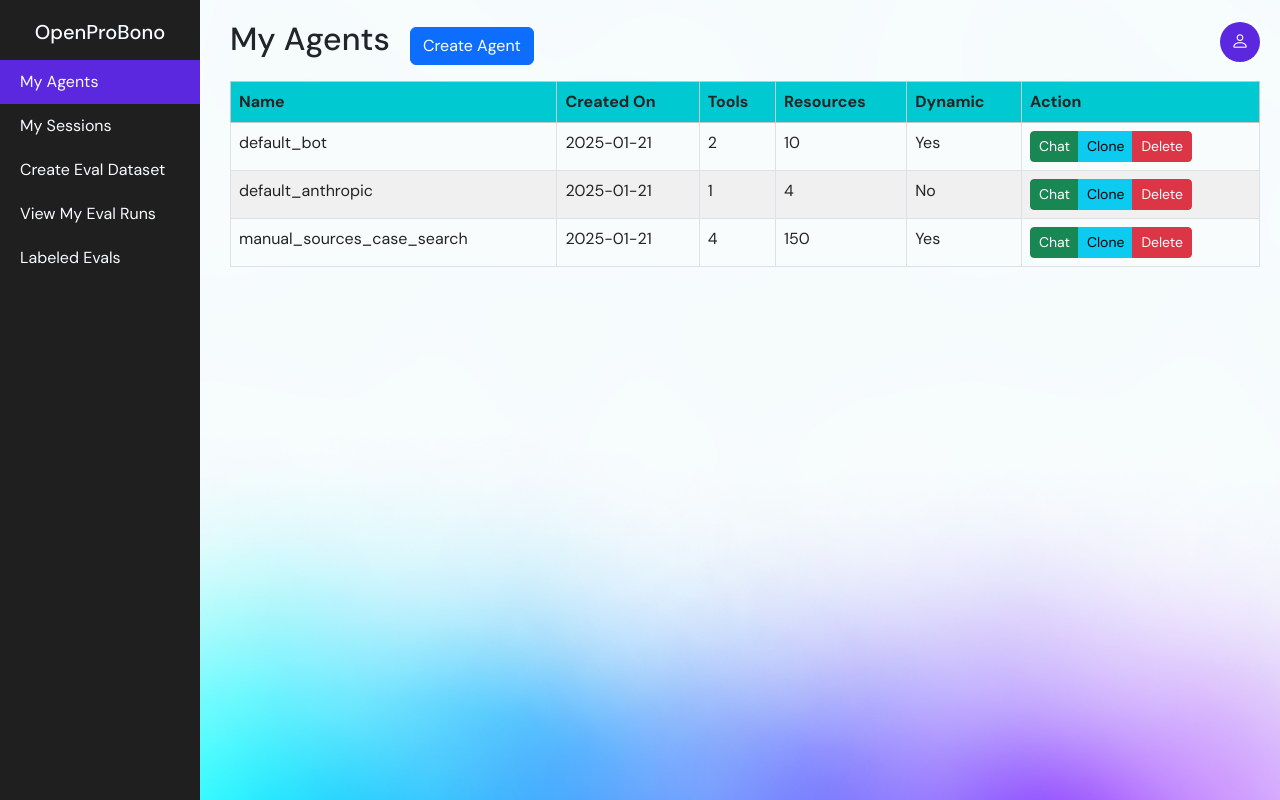
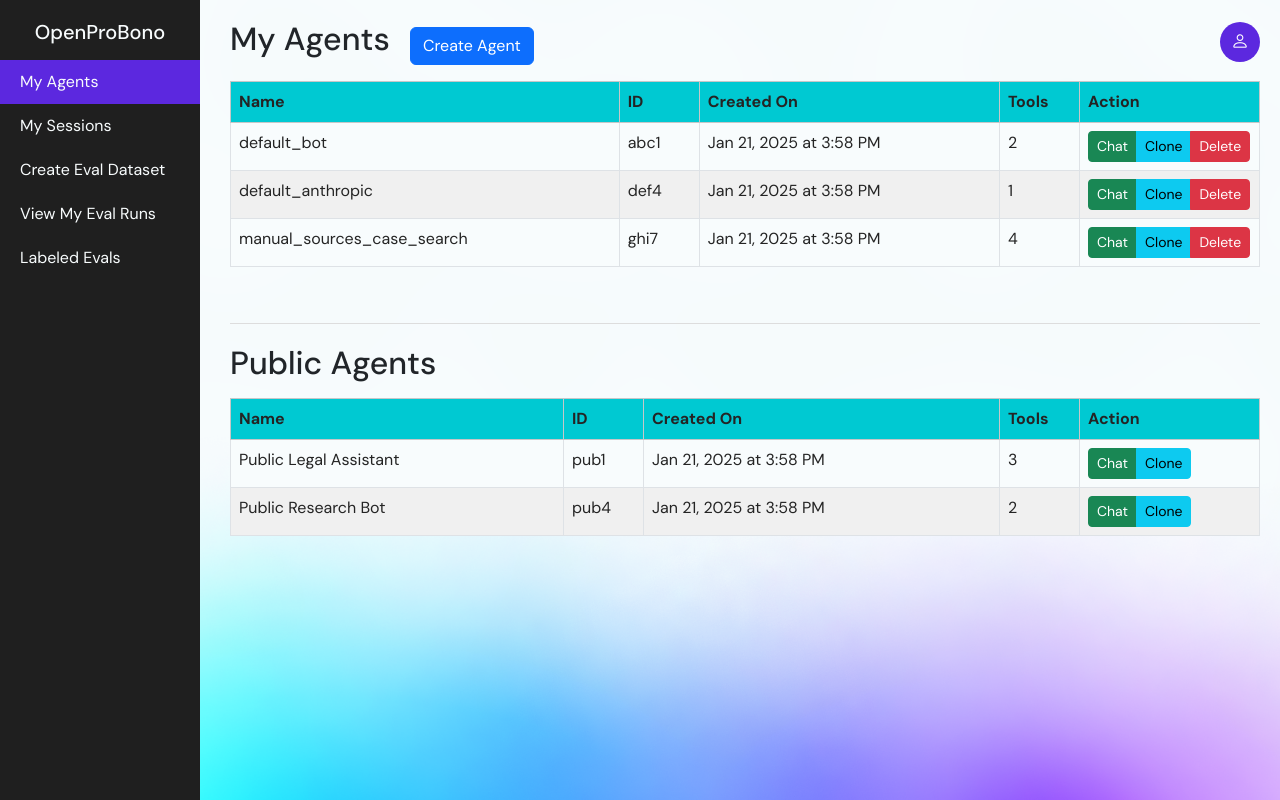
Before and after one commit to OpenProBono/agent-ui, a Flask app: page /agents in a window 1280 px wide. Run offline with Flask 3, Linux system fonts and the light colour scheme; some libraries are stand-ins or nearby versions.

Commit message:
Many changes, including: -fetching sessions (no longer browser based) -matching chatbot markdown in view eval -create agent:     - engine and model selection options     - search method selection description and nice title -timestamp fix in various places -view public bots

```diff
--- a/app.py
+++ b/app.py
@@ -30,6 +30,21 @@ from app_helper import (
 app = Flask(__name__)
 app.secret_key = os.environ["FLASK_SECRET_KEY"]
 
+# Dictionary of search methods with display names and descriptions
+SEARCH_METHODS = {
+    "dynamic_serpapi": {
+        "display_name": "Dynamic Web Search (SerpAPI)",
+        "description": "Uses SerpAPI to perform dynamic web searches with customizable parameters."
+    },
+    "courtlistener": {
+        "display_name": "CourtListener",
+        "description": "Specialized search for legal cases and court documents in the US using CourtListener."
+    },
+    "bailii": {
+        "display_name": "BAILII",
+        "description": "Specialized search for legal cases and court documents in the UK using BAILII."
+    }
+}
 
 @app.route("/")
 @app.route("/dashboard")
@@ -55,6 +70,18 @@ def index():
         return redirect("/signup")
     return render_template("index.html", agents=agents, metrics=metrics, user=user)
 
+def fetch_sessions_api(user, id_token) -> List[dict]:
+    sessions = []
+    try:
+        with api_request("fetch_sessions", method="POST", data={"firebase_uid": user["firebase_uid"], "user": user}, id_token=id_token) as r:
+            if r.status_code == 200:
+                response_data = r.json()
+                if response_data.get("message") == "Success" and "sessions" in response_data:
+                    sessions = response_data["sessions"]
+                    logger.info(f"Fetched {len(sessions)} sessions for user")
+    except Exception:
+        logger.exception("Failed to fetch sessions for user")
+    return sessions
 
 @app.route("/signup")
 def signup():
@@ -87,10 +114,12 @@ def agents():
     user = {"firebase_uid": session.get("firebase_uid"), "email": session.get("email")}
     # Initialize agents list
     agents = []
+    public_agents = []
 
     # If user is authenticated, fetch real agent data
     if id_token:
         try:
+            # Fetch user's bots
             with api_request("view_bots", method="POST", data={"user": user}, id_token=id_token) as r:
                 if r.status_code == 200:
                     response_data = r.json()
@@ -102,37 +131,88 @@ def agents():
                             vdb_tools = bot.get("vdb_tools", [])
                             total_tools = len(search_tools) + len(vdb_tools)
 
-                            # Count resources (assuming vdb_tools represent resources)
-                            resources = len(vdb_tools)
+                            # Format the created_on date
+                            created_on = datetime.datetime.now()
+                            if "timestamp" in bot and bot["timestamp"]:
+                                try:
+                                    if isinstance(bot["timestamp"], dict) and "seconds" in bot["timestamp"]:
+                                        created_on = datetime.datetime.fromtimestamp(bot["timestamp"]["seconds"])
+                                    else:
+                                        created_on = datetime.datetime.fromisoformat(str(bot["timestamp"]))
+                                except (ValueError, TypeError):
+                                    pass
 
-                            # Determine if bot is dynamic (has search tools)
-                            is_dynamic = len(search_tools) > 0
-
+                            # Store the raw timestamp for client-side formatting
                             agent = {
                                 "id": bot_id,
                                 "name": bot.get("name", "Untitled Bot"),
-                                "created_on": datetime.datetime.fromisoformat(bot.get("created_at", datetime.datetime.now().isoformat())).date() if bot.get("created_at") else datetime.date.today(),
+                                "created_on": created_on.isoformat(),
                                 "tools": total_tools,
-                                "resources": resources,
-                                "dynamic": is_dynamic
                             }
                             agents.append(agent)
                 else:
                     logger.error(f"Failed to fetch agents: {r.status_code} - {r.text}")
-        except Exception:
-            logger.exception("Error fetching agents.")
+
+            # Fetch public bots
+            with api_request("view_public_bots", method="POST", data={"user": user}, id_token=id_token) as r:
+                if r.status_code == 200:
+                    response_data = r.json()
+                    if response_data.get("message") == "Success" and "data" in response_data:
+                        # Transform the API response to match the expected format for the template
+                        for bot_id, bot in response_data["data"].items():
+                            # Skip if this bot is already in the user's personal bots
+                            if any(a["id"] == bot_id for a in agents):
+                                continue
+
+                            # Count total tools (search_tools + vdb_tools)
+                            search_tools = bot.get("search_tools", [])
+                            vdb_tools = bot.get("vdb_tools", [])
+                            total_tools = len(search_tools) + len(vdb_tools)
+
+                            # Format the created_on date
+                            created_on = datetime.datetime.now()
+                            if "timestamp" in bot and bot["timestamp"]:
+                                try:
+                                    if isinstance(bot["timestamp"], dict) and "seconds" in bot["timestamp"]:
+                                        created_on = datetime.datetime.fromtimestamp(bot["timestamp"]["seconds"])
+                                    else:
+                                        created_on = datetime.datetime.fromisoformat(str(bot["timestamp"]))
+                                except (ValueError, TypeError):
+                                    pass
+
+                            # Store the raw timestamp for client-side formatting
+                            agent = {
+                                "id": bot_id,
+                                "name": bot.get("name", "Untitled Bot"),
+                                "created_on": created_on.isoformat(),
+                                "tools": total_tools,
+                            }
+                            public_agents.append(agent)
+                else:
+                    logger.error(f"Failed to fetch public agents: {r.status_code} - {r.text}")
+        except Exception as e:
+            logger.exception(f"Error fetching agents: {str(e)}")
 
     # If no agents were fetched (either due to error or user not authenticated),
     # provide example data for display purposes
     if not agents:
         logger.warning("Using example agent data as no real data was fetched.")
+        current_time = datetime.datetime.now().isoformat()
         agents = [
-            {"id": 1, "name": "default_bot", "created_on": datetime.date.today(), "tools": 2, "resources": 10, "dynamic": True},
-            {"id": 2, "name": "default_anthropic", "created_on": datetime.date.today(), "tools": 1, "resources": 4, "dynamic": False},
-            {"id": 3, "name": "manual_sources_case_search", "created_on": datetime.date.today(), "tools": 4, "resources": 150, "dynamic": True},
+            {"id": "abc123", "name": "default_bot", "created_on": current_time, "tools": 2},
+            {"id": "def456", "name": "default_anthropic", "created_on": current_time, "tools": 1},
+            {"id": "ghi789", "name": "manual_sources_case_search", "created_on": current_time, "tools": 4},
         ]
 
-    return render_template("agents.html", agents=agents, user=user)
+    if not public_agents:
+        logger.warning("Using example public agent data as no real data was fetched.")
+        current_time = datetime.datetime.now().isoformat()
+        public_agents = [
+            {"id": "pub123", "name": "Public Legal Assistant", "created_on": current_time, "tools": 3},
+            {"id": "pub456", "name": "Public Research Bot", "created_on": current_time, "tools": 2},
+        ]
+
+    return render_template("agents.html", agents=agents, public_agents=public_agents, user=user)
 
 
 @app.route("/resources")
@@ -328,28 +408,14 @@ def agent_info(agent):
 
 @app.route("/sessions", methods=["GET"])
 def get_sessions():
-    # Get all sessions for this browser from localStorage on client side
-    # Then fetch session info from API for each session ID
     try:
-        sessions = []
         logger.info("Sessions endpoint called.")
         id_token = session.get("id_token")
         if not id_token:
             return redirect("/signup")
 
-        for session_id in request.args.getlist("ids[]"):
-            logger.info("Fetching session info for session ID %s", session_id)
-            user = {"firebase_uid": session.get("firebase_uid"), "email": session.get("email")}
-            data = {"session_id": session_id, "user": user}
-            with api_request("fetch_session", id_token=id_token, data=data) as r:
-                r.raise_for_status()
-                session_data = r.json()
-                sessions.append({
-                    "id": session_id,
-                    "title": session_data.get("title", "Untitled Chat"),
-                    "lastModified": session_data.get("timestamp"),
-                    "botId": session_data.get("bot_id"),
-                })
+        user = {"firebase_uid": session.get("firebase_uid"), "email": session.get("email")}
+        sessions = fetch_sessions_api(user, id_token)
         logger.info("Sessions endpoint got responses: %s", sessions)
         return jsonify(sessions)
     except Exception:
@@ -381,16 +447,7 @@ def sessions_page():
         logger.exception("Failed to fetch bots for sessions page.")
 
     # Fetch all sessions for this user
-    sessions = []
-    try:
-        with api_request("fetch_sessions", method="POST", data={"firebase_uid": user["firebase_uid"], "user": user}, id_token=id_token) as r:
-            if r.status_code == 200:
-                response_data = r.json()
-                if response_data.get("message") == "Success" and "sessions" in response_data:
-                    sessions = response_data["sessions"]
-                    logger.info(f"Fetched {len(sessions)} sessions for user")
-    except Exception:
-        logger.exception("Failed to fetch sessions for user")
+    sessions = fetch_sessions_api(user, id_token)
 
     return render_template("sessions.html", user=user, bots=bots, sessions=sessions)
 
@@ -432,6 +489,22 @@ def get_status():
         return jsonify({"status": "not ok"}), 400
     logger.info("Status endpoint got OK response.")
     return jsonify({"status": "ok"})
+
+
+@app.route("/available_models", methods=["GET"])
+def get_available_models():
+    logger.info("Available models endpoint called")
+    id_token = session.get("id_token")
+    if not id_token:
+        return jsonify({"message": "Error", "data": {}})
+
+    try:
+        with api_request("available_models", method="GET", id_token=id_token) as r:
+            r.raise_for_status()
+            return jsonify(r.json())
+    except Exception:
+        logger.exception("Failed to get available models")
+        return jsonify({"message": "Error", "data": {}})
 
 
 @app.route("/feedback", methods=["POST"])
@@ -640,7 +713,7 @@ def create_agent():
         return redirect("/signup")
     user = {"firebase_uid": session.get("firebase_uid"), "email": session.get("email")}
     if request.method == "GET":
-        return render_template("create_agent.html", user=user)
+        return render_template("create_agent.html", user=user, search_methods=SEARCH_METHODS)
     # Retrieve core fields
     bot_name = request.form.get("bot_name", None)
     system_prompt = request.form.get("system_prompt", None)
@@ -649,10 +722,6 @@ def create_agent():
     search_methods = request.form.getlist("search_methods[]")
     search_prefixes = request.form.getlist("search_prefixes[]")
     search_prompts = request.form.getlist("search_prompts[]")
-    vdb_names = request.form.getlist("vdb_names[]")
-    vdb_collections = request.form.getlist("vdb_collections[]")
-    vdb_ks = request.form.getlist("vdb_ks[]")
-    vdb_prompts = request.form.getlist("vdb_prompts[]")
 
     # Build search tools list
     search_tools = [
@@ -665,17 +734,6 @@ def create_agent():
         for i in range(len(search_names))
     ]
 
-    # Build VDB tools list
-    vdb_tools = [
-        {
-            "name": vdb_names[i],
-            "collection_name": vdb_collections[i],
-            "k": int(vdb_ks[i]),
-            "prompt": vdb_prompts[i],
-        }
-        for i in range(len(vdb_names))
-    ]
-
     # Chat model configuration
     chat_model = {
         "engine": request.form.get("engine", "openai"),
@@ -684,37 +742,29 @@ def create_agent():
         "seed": int(request.form.get("seed", 0)),
     }
 
-    bot_data = {
+    # Prepare the data for the API request
+    data = {
         "name": bot_name,
+        "system_prompt": system_prompt,
+        "message_prompt": message_prompt,
         "search_tools": search_tools,
-        "vdb_tools": vdb_tools,
+        "vdb_tools": [],  # Empty VDB tools list
         "chat_model": chat_model,
         "user": user,
+        "public": False  # Always set to False
     }
-    if system_prompt:
-        bot_data["system_prompt"] = system_prompt
-    if message_prompt:
-        bot_data["message_prompt"] = message_prompt
-
 
     try:
-        with api_request("create_bot", id_token=id_token, data=bot_data) as r:
+        with api_request("create_bot", method="POST", data=data, id_token=id_token) as r:
             r.raise_for_status()
             result = r.json()
+            logger.info("Created bot with ID: %s", result.get("bot_id"))
+            flash(f"Agent '{bot_name}' created successfully!", "success")
+            return redirect(f"/agent/{result.get('bot_id')}")
     except Exception:
         logger.exception("Create agent failed.")
-        return jsonify({"error": "Failed to create agent."}), 400
-    logger.debug("Created agent: %s", result)
-    if result["message"] != "Success":
-        logger.error("Create agent received an unexpected response.")
-        flash("Failed to create agent.", "error")
-        return render_template("create_agent.html")
-    if "bot_id" in result:
-        flash(f"Agent created successfully! Agent ID: {result['bot_id']}", "success")
-        flash(f"You can now chat with your agent at /agent/{result['bot_id']}", "info")
-        return render_template("create_agent.html")
-    flash("Failed to create agent.", "error")
-    return render_template("create_agent.html")
+        flash("Failed to create agent. Please try again.", "error")
+        return redirect("/create-agent")
 
 
 @app.route("/clone/<agent>", methods=["GET"])
@@ -773,7 +823,7 @@ def clone_agent(agent):
         "email": email,
         "firebase_uid": session.get("firebase_uid")
     }
-    return render_template("create_agent.html", clone=True, agent=agent, user=user)
+    return render_template("create_agent.html", clone=True, agent=agent, user=user, search_methods=SEARCH_METHODS)
 
 
 @app.route("/delete-agent/<agent_id>", methods=["GET"])
--- a/templates/agents.html
+++ b/templates/agents.html
@@ -21,6 +21,22 @@
         .custom-table-striped tr:nth-of-type(odd) {
             --bs-table-striped-color: #242424; /* Text color for striped rows */
             --bs-table-striped-bg: #f8fcfd;   /* Background color for striped rows */
+        }
+        .section-divider {
+            margin: 40px 0 20px 0;
+            border-top: 1px solid #ddd;
+        }
+        .created-on-col {
+            min-width: 160px;
+        }
+        .id-col {
+            width: 80px;
+        }
+        .tools-col {
+            width: 80px;
+        }
+        .action-col {
+            width: 180px;
         }
     </style>
 </head>
@@ -57,22 +73,20 @@
                 <thead class="table-light">
                     <tr>
                         <th>Name</th>
-                        <th>Created On</th>
-                        <th>Tools</th>
-                        <th>Resources</th>
-                        <th>Dynamic</th>
-                        <th>Action</th>
+                        <th class="id-col">ID</th>
+                        <th class="created-on-col">Created On</th>
+                        <th class="tools-col">Tools</th>
+                        <th class="action-col">Action</th>
                     </tr>
                 </thead>
                 <tbody class="custom-table-striped">
                     {% for agent in agents %}
                     <tr>
                         <td>{{ agent.name }}</td>
-                        <td>{{ agent.created_on }}</td>
-                        <td>{{ agent.tools }}</td>
-                        <td>{{ agent.resources }}</td>
-                        <td>{{ "Yes" if agent.dynamic else "No" }}</td>
-                        <td>
+                        <td class="id-col">{{ agent.id[:4] }}</td>
+                        <td class="created-on-col">{{ agent.created_on }}</td>
+                        <td class="tools-col">{{ agent.tools }}</td>
+                        <td class="action-col">
                             <div class="btn-group" role="group">
                                 <a href="/agent/{{ agent.id }}" class="btn btn-success btn-sm">Chat</a>
                                 <a href="/clone/{{ agent.id }}" class="btn btn-info btn-sm">Clone</a>
@@ -103,7 +117,57 @@
                 </tbody>
             </table>
         </div>
+
+        <!-- Public Agents Section -->
+        <div class="section-divider"></div>
+        <h2 class="mb-3">Public Agents</h2>
+        <div class="table-responsive">
+            <table class="table table-bordered table-striped custom-table">
+                <thead class="table-light">
+                    <tr>
+                        <th>Name</th>
+                        <th class="id-col">ID</th>
+                        <th class="created-on-col">Created On</th>
+                        <th class="tools-col">Tools</th>
+                        <th class="action-col">Action</th>
+                    </tr>
+                </thead>
+                <tbody class="custom-table-striped">
+                    {% for agent in public_agents %}
+                    <tr>
+                        <td>{{ agent.name }}</td>
+                        <td class="id-col">{{ agent.id[:4] }}</td>
+                        <td class="created-on-col">{{ agent.created_on }}</td>
+                        <td class="tools-col">{{ agent.tools }}</td>
+                        <td class="action-col">
+                            <div class="btn-group" role="group">
+                                <a href="/agent/{{ agent.id }}" class="btn btn-success btn-sm">Chat</a>
+                                <a href="/clone/{{ agent.id }}" class="btn btn-info btn-sm">Clone</a>
+                            </div>
+                        </td>
+                    </tr>
+                    {% endfor %}
+                </tbody>
+            </table>
+        </div>
     </div>
     <script src="https://cdn.jsdelivr.net/npm/bootstrap@5.3.3/dist/js/bootstrap.bundle.min.js" integrity="sha384-YvpcrYf0tY3lHB60NNkmXc5s9fDVZLESaAA55NDzOxhy9GkcIdslK1eN7N6jIeHz" crossorigin="anonymous"></script>
+    <script src="https://cdnjs.cloudflare.com/ajax/libs/moment.js/2.29.4/moment.min.js"></script>
+    <script>
+        // Format timestamps
+        document.addEventListener('DOMContentLoaded', function() {
+            // Only select cells in the table body, not the header
+            document.querySelectorAll('tbody .created-on-col').forEach(element => {
+                const timestamp = element.textContent;
+                if (timestamp && timestamp.trim()) {
+                    try {
+                        element.textContent = moment(timestamp).format('MMM D, YYYY [at] h:mm A');
+                    } catch (e) {
+                        console.error('Error formatting timestamp:', e);
+                    }
+                }
+            });
+        });
+    </script>
 </body>
 </html>
--- a/templates/chatbot.html
+++ b/templates/chatbot.html
@@ -154,7 +154,7 @@
                         </div>
                         <div class="form-check">
                             <input class="form-check-input" type="checkbox" id="misleading-or-irrelevant" value="misleading or irrelevant">
-                            <label class="form-check-label" for="misleading">Misleading or irrelevant</label>
+                            <label class="form-check-label" for="misleading-or-irrelevant">Misleading or irrelevant</label>
                         </div>
                         <div class="form-check">
                             <input class="form-check-input" type="checkbox" id="too-short" value="too short">
```
Also changed, not shown: static/app.js (+49 -71 lines), templates/create_agent.html (+136 -105 lines), templates/eval_datasets.html (+13 -1 lines), templates/view_eval_dataset.html (+64 -2 lines).
